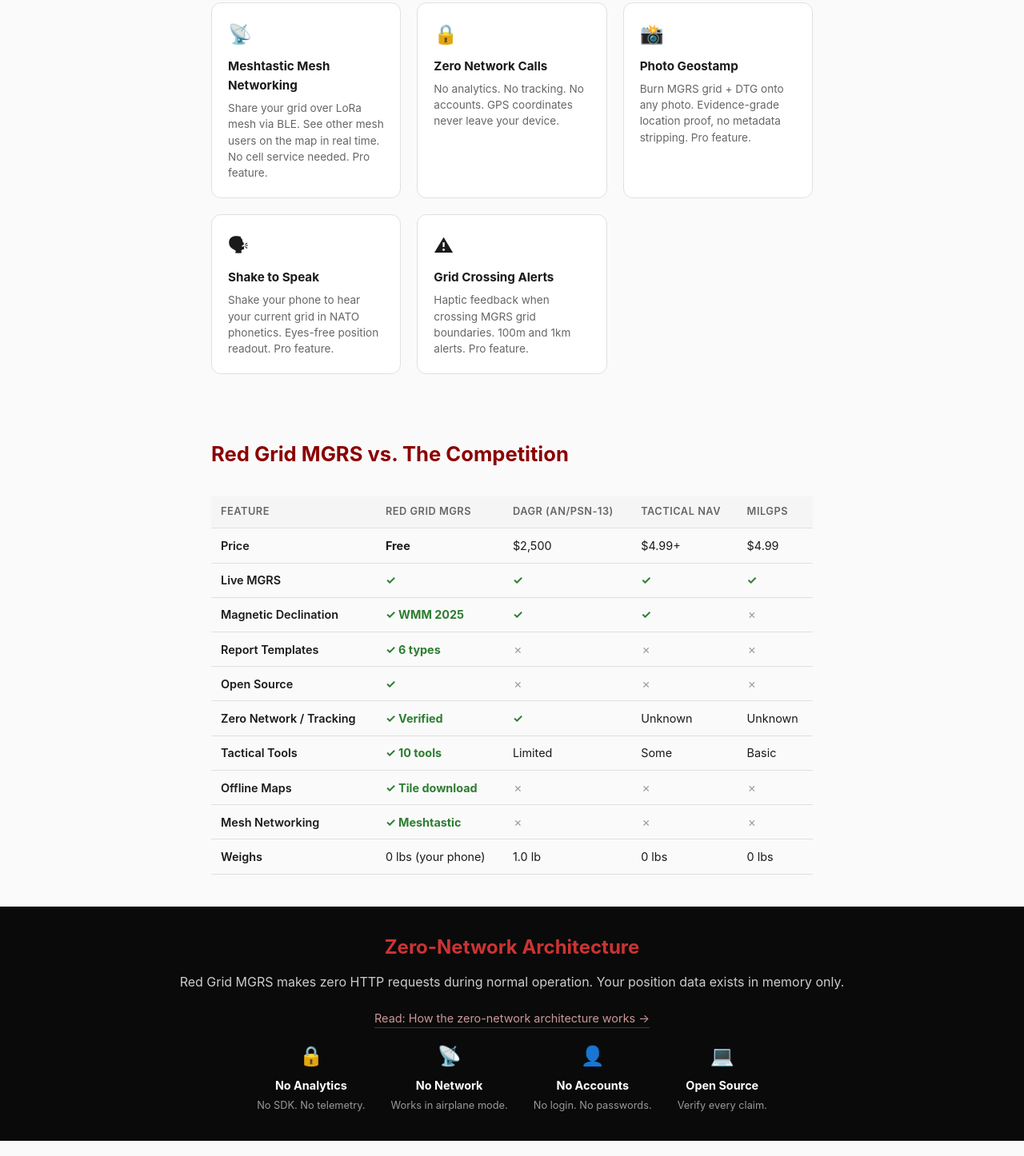
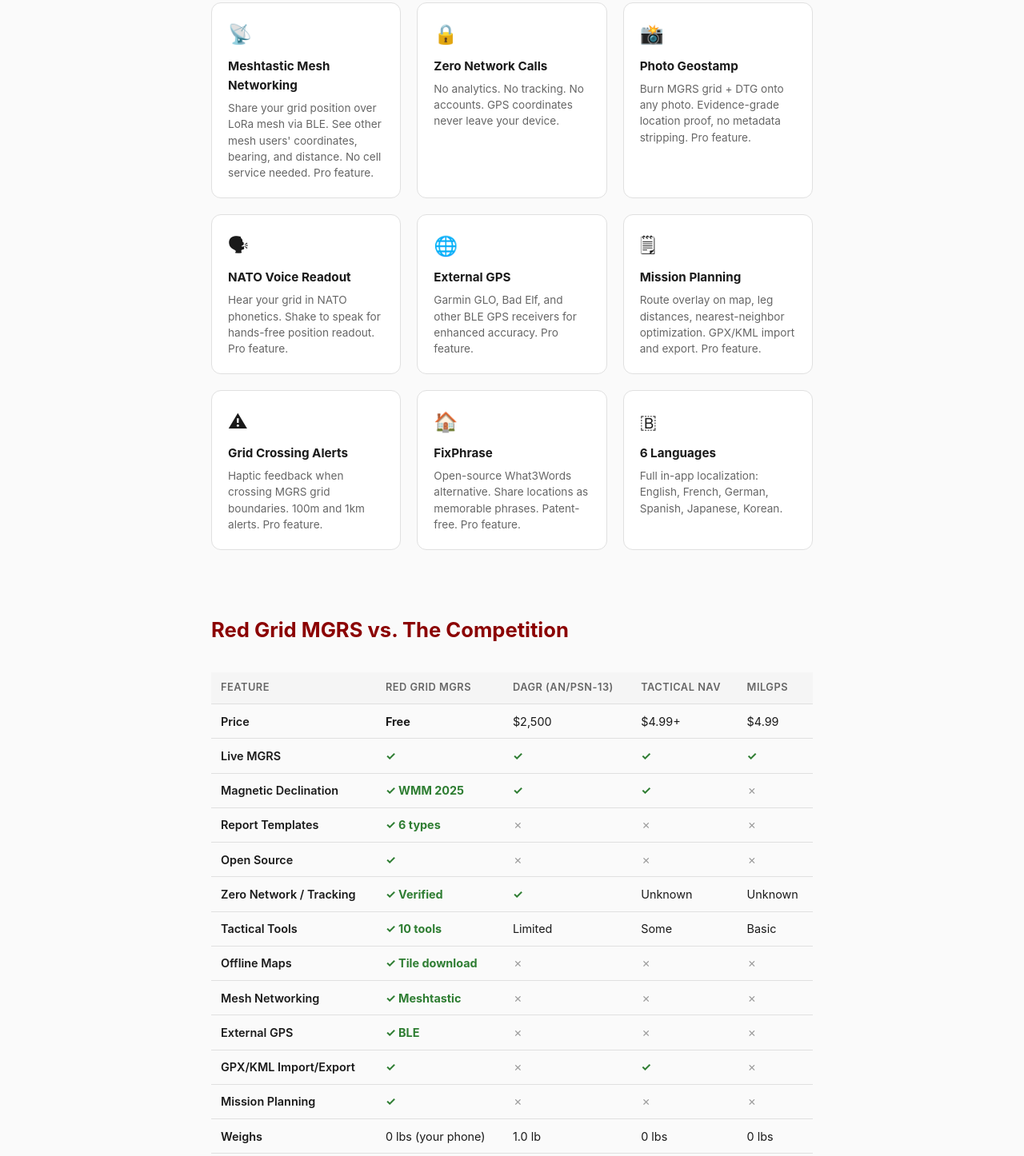
Before and after one commit to RedGridTactical/RedGridMGRS, a website: page docs/index.html in a window 1280 px wide. Shown: the part 1489-2935 px from the top of the page at 80% size. Drawn offline with Linux system fonts and the light colour scheme.

Commit message:
sync README and website with current feature set
- Pro features list: added offline maps, Meshtastic, external GPS,
  GPX/KML, mission planning, FixPhrase, 10 tools, grid scale, 6 languages
- Added Offline Maps and Meshtastic sections to README
- Website: added external GPS, mission planning, FixPhrase, 6 languages
  feature cards and comparison table rows
- Fixed Meshtastic description accuracy
- Roadmap: removed month references, show year only
- Free tier correctly shows 3 tools and 4-digit MGRS across all surfaces

```diff
--- a/docs/index.html
+++ b/docs/index.html
@@ -482,7 +482,7 @@
     <div class="feature-card">
       <div class="icon">&#128225;</div>
       <h4>Meshtastic Mesh Networking</h4>
-      <p>Share your grid over LoRa mesh via BLE. See other mesh users on the map in real time. No cell service needed. Pro feature.</p>
+      <p>Share your grid position over LoRa mesh via BLE. See other mesh users' coordinates, bearing, and distance. No cell service needed. Pro feature.</p>
     </div>
     <div class="feature-card">
       <div class="icon">&#128274;</div>
@@ -496,13 +496,33 @@
     </div>
     <div class="feature-card">
       <div class="icon">&#128483;</div>
-      <h4>Shake to Speak</h4>
-      <p>Shake your phone to hear your current grid in NATO phonetics. Eyes-free position readout. Pro feature.</p>
+      <h4>NATO Voice Readout</h4>
+      <p>Hear your grid in NATO phonetics. Shake to speak for hands-free position readout. Pro feature.</p>
+    </div>
+    <div class="feature-card">
+      <div class="icon">&#127760;</div>
+      <h4>External GPS</h4>
+      <p>Garmin GLO, Bad Elf, and other BLE GPS receivers for enhanced accuracy. Pro feature.</p>
+    </div>
+    <div class="feature-card">
+      <div class="icon">&#128466;</div>
+      <h4>Mission Planning</h4>
+      <p>Route overlay on map, leg distances, nearest-neighbor optimization. GPX/KML import and export. Pro feature.</p>
     </div>
     <div class="feature-card">
       <div class="icon">&#9888;</div>
       <h4>Grid Crossing Alerts</h4>
       <p>Haptic feedback when crossing MGRS grid boundaries. 100m and 1km alerts. Pro feature.</p>
+    </div>
+    <div class="feature-card">
+      <div class="icon">&#127968;</div>
+      <h4>FixPhrase</h4>
+      <p>Open-source What3Words alternative. Share locations as memorable phrases. Patent-free. Pro feature.</p>
+    </div>
+    <div class="feature-card">
+      <div class="icon">&#127463;</div>
+      <h4>6 Languages</h4>
+      <p>Full in-app localization: English, French, German, Spanish, Japanese, Korean.</p>
     </div>
   </div>
 </section>
@@ -581,6 +601,27 @@
       <tr>
         <td>Mesh Networking</td>
         <td class="check">&#10003; Meshtastic</td>
+        <td class="cross">&#10007;</td>
+        <td class="cross">&#10007;</td>
+        <td class="cross">&#10007;</td>
+      </tr>
+      <tr>
+        <td>External GPS</td>
+        <td class="check">&#10003; BLE</td>
+        <td class="cross">&#10007;</td>
+        <td class="cross">&#10007;</td>
+        <td class="cross">&#10007;</td>
+      </tr>
+      <tr>
+        <td>GPX/KML Import/Export</td>
+        <td class="check">&#10003;</td>
+        <td class="cross">&#10007;</td>
+        <td class="check">&#10003;</td>
+        <td class="cross">&#10007;</td>
+      </tr>
+      <tr>
+        <td>Mission Planning</td>
+        <td class="check">&#10003;</td>
         <td class="cross">&#10007;</td>
         <td class="cross">&#10007;</td>
         <td class="cross">&#10007;</td>
```
Also changed, not shown: README.md.
